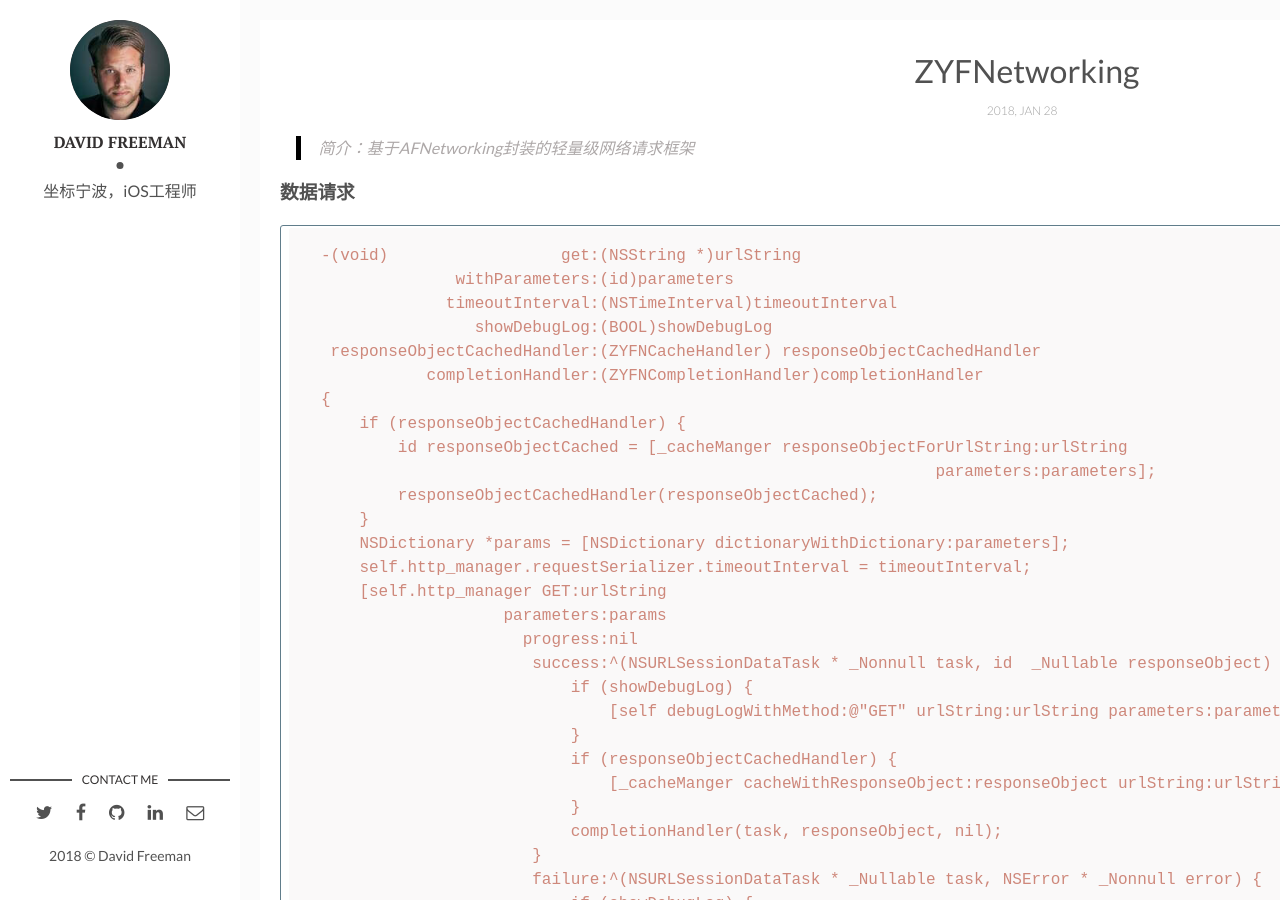
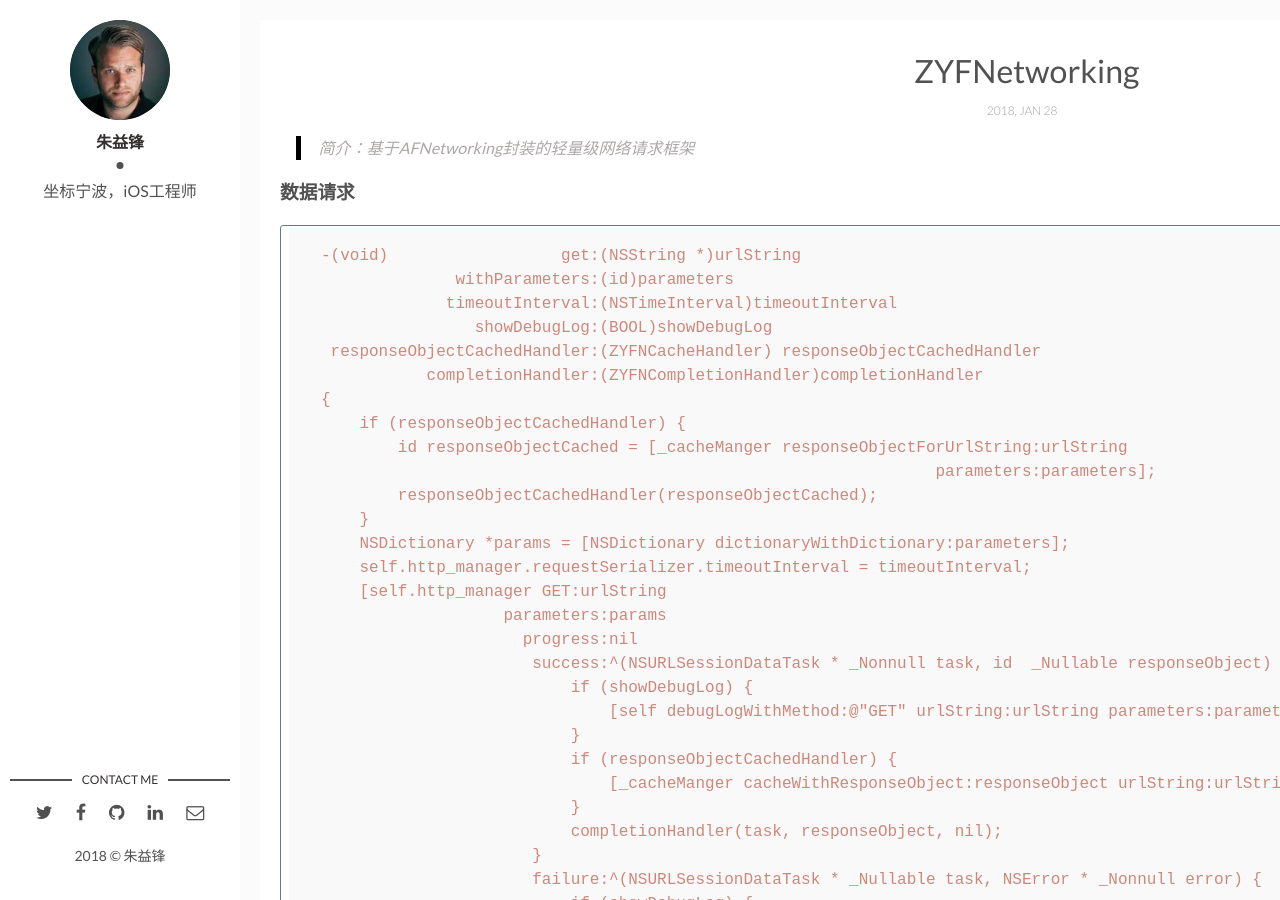
Before and after one commit to zyfilife/zyfilife.github.io, a Jekyll site: the page built from _posts/2018-01-28-zyfnetworking.md, in a window 1280 px wide and 900 px high. Built offline with Jekyll 4.4.1, drawn with Linux system fonts in a browser that asks for light colours; our own code applies the rules of GitHub Pages for plain Markdown files; the list of posts is cut into pages by our own code; comment, search, counter and statistics services are not loaded.

```diff
--- a/_config.yml
+++ b/_config.yml
@@ -7,7 +7,7 @@
 site-twitter: #if your site has a twitter account, enter it here
 
 # Author Settings
-author: David Freeman # add your name
+author: 朱益锋 # add your name
 author-img: david-freeman.jpg # add your photo
 about-author: 坐标宁波，iOS工程师 # add description
 twitter: # add your Twitter handle
@@ -39,7 +39,7 @@
 page:
   template: _page.txt
   extension: md
-editor: gvim
+editor: 朱益锋
 git:
   branch: master
 transfer:
```
Also changed, not shown: Gemfile.lock (added).
